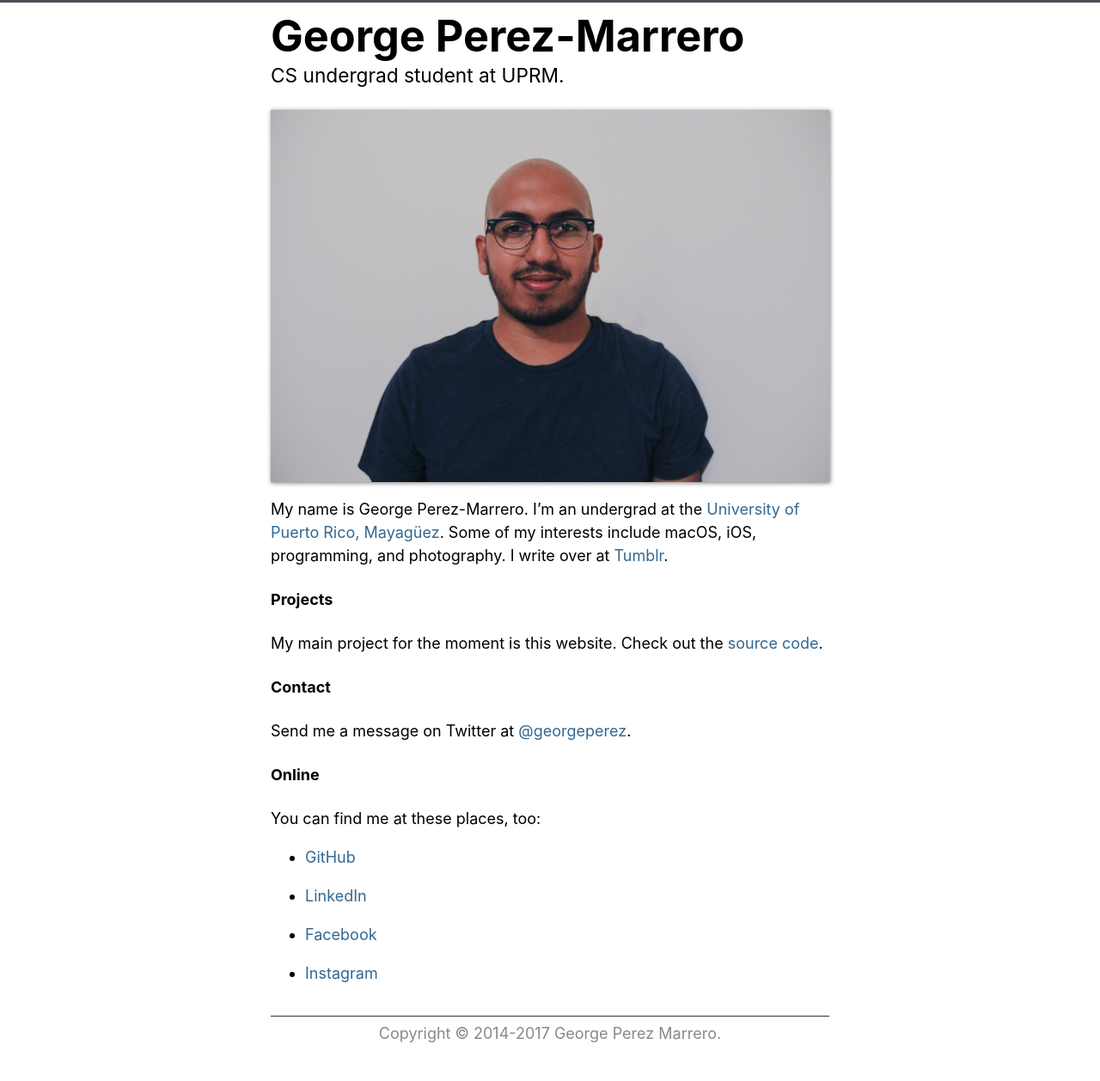
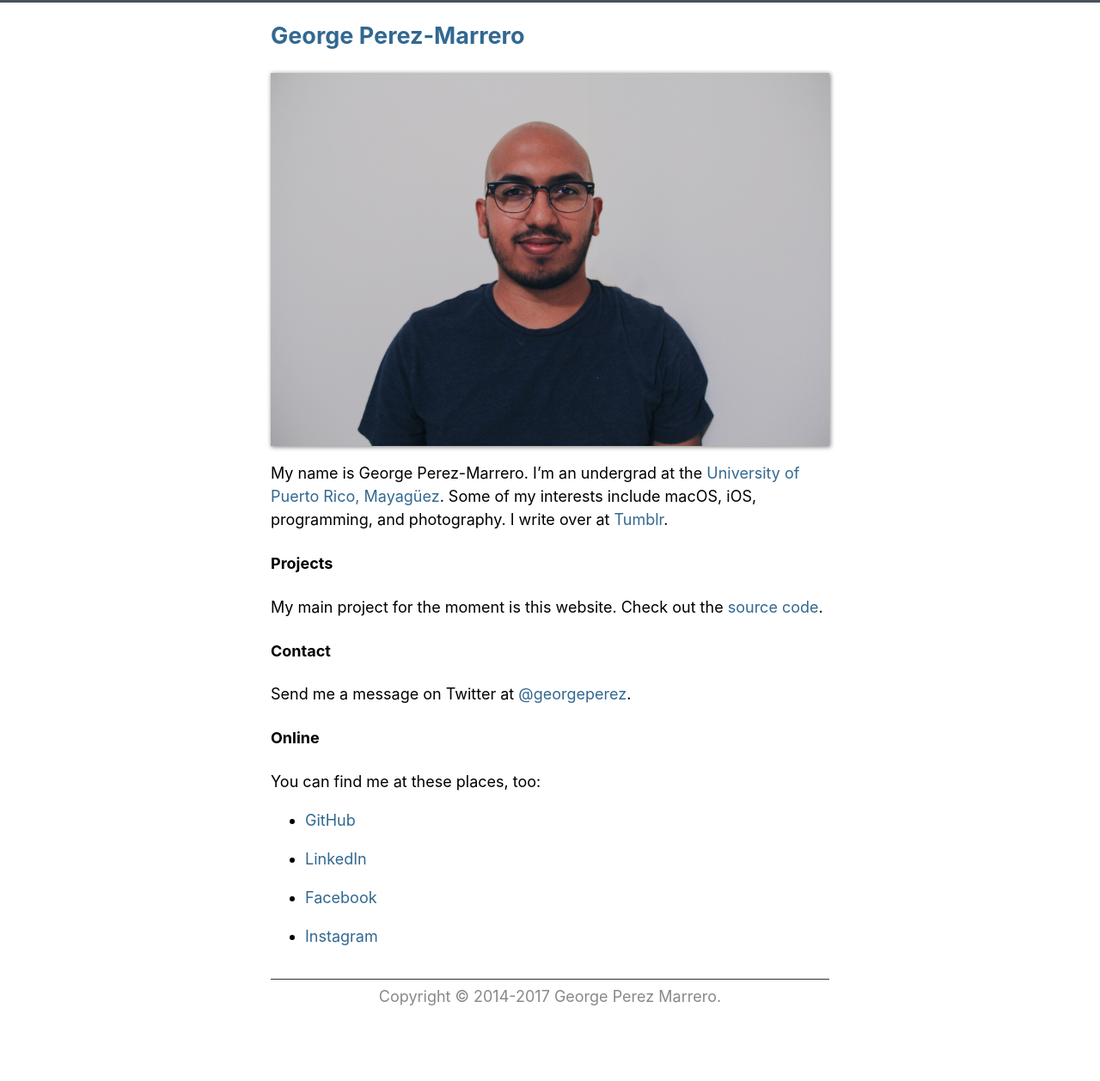
Before and after one commit to georgeperez/titanpointe.org, a Jekyll site: the page built from index.html, in a window 1280 px wide. Shown: the whole page at 86% size. Built offline with Jekyll 4.4.1, drawn with Linux system fonts in a browser that asks for light colours; after the commit the page ends 1215 px from its top, so only the background shows below that.

Commit message:
Changed div id masthead to title

```diff
--- a/_includes/header.html
+++ b/_includes/header.html
@@ -1,6 +1,3 @@
-<div id="masthead">
+<div id="title">
   <h1><a href="/">George Perez-Marrero</a></h1>
-  <div>
-    <p id="mastheadtext">CS undergrad student at UPRM.</p>
-  </div>
-</div><!--masthead-->
+</div><!--title-->
```
